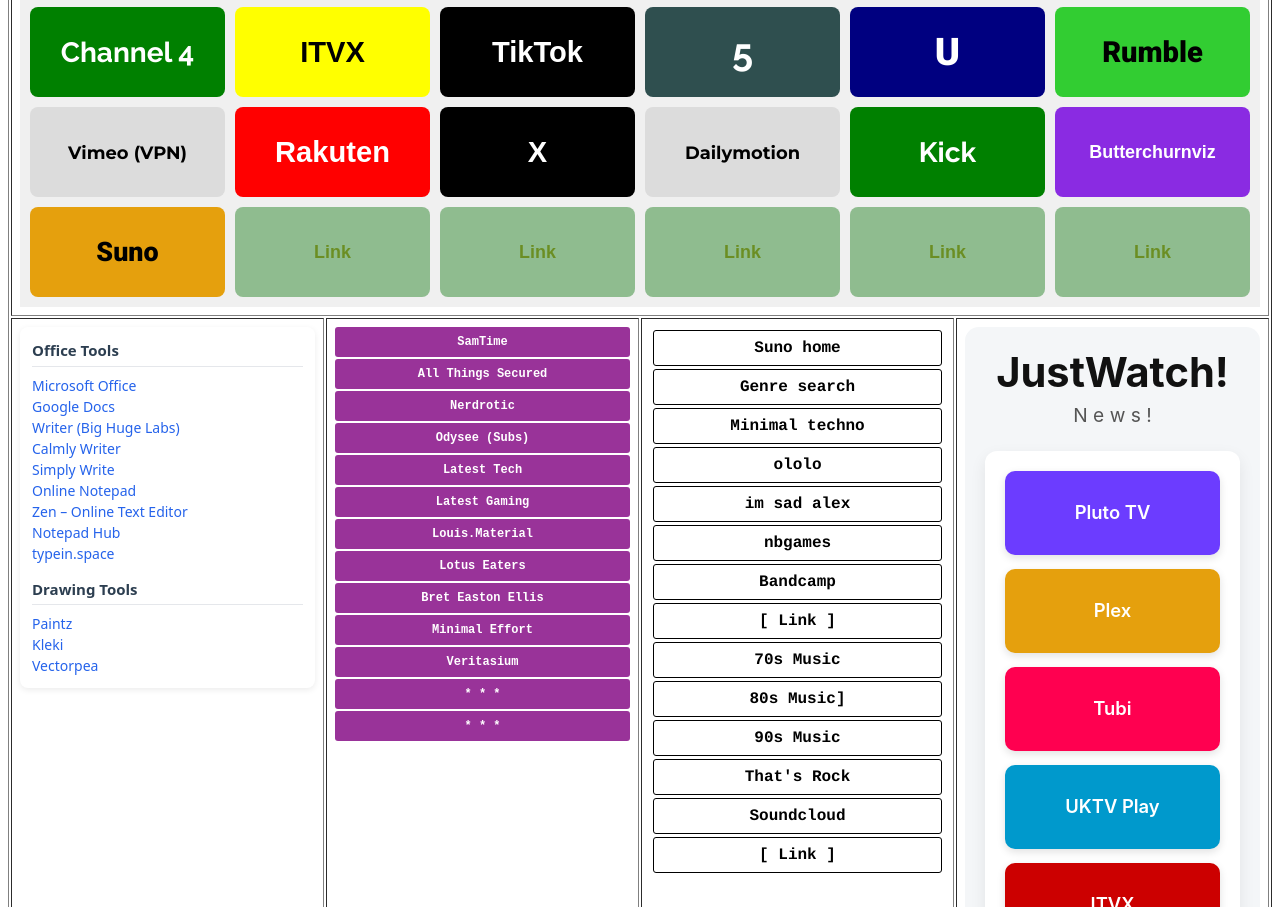
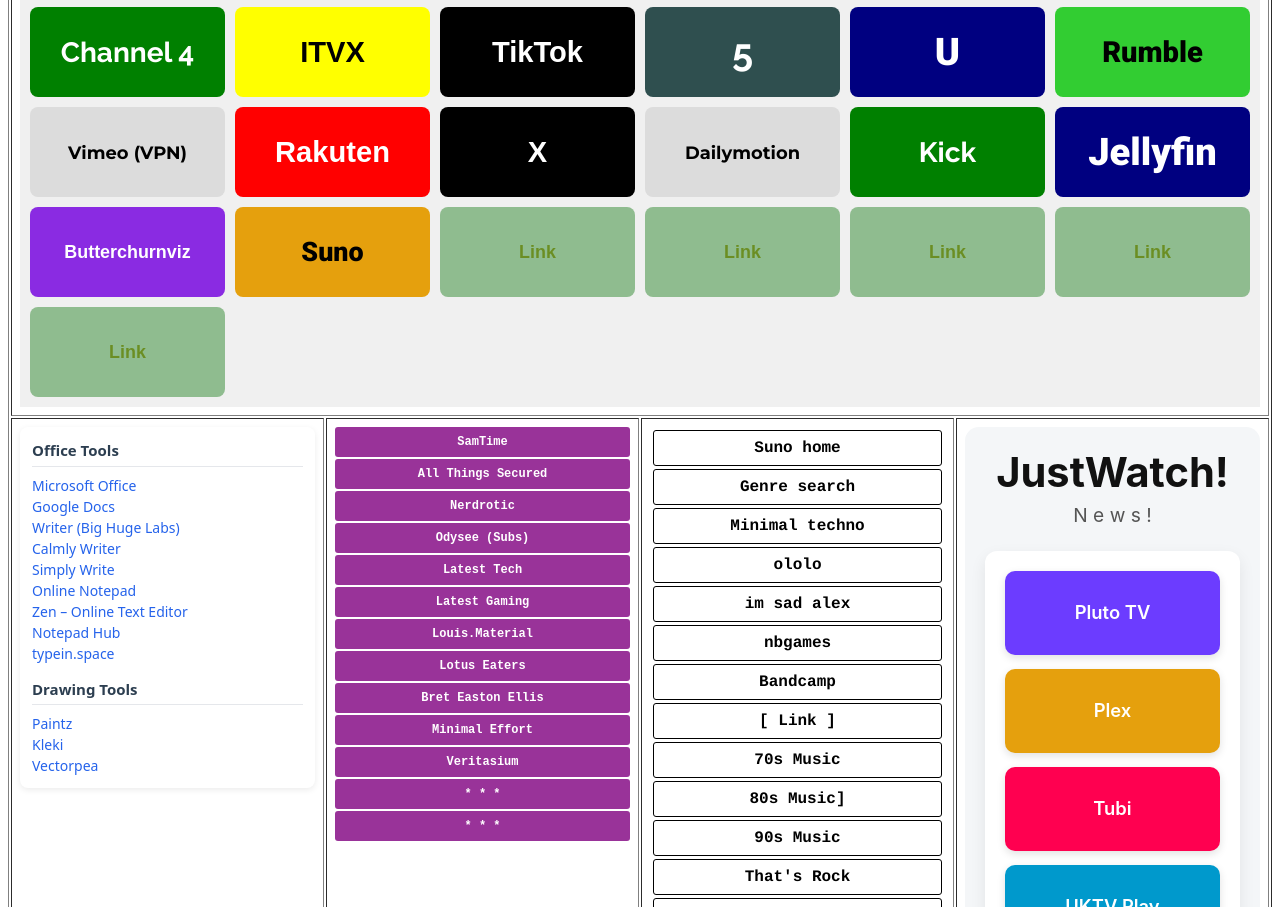
Before and after one commit to Derzzdom/derzzdom.github.io, a plain HTML site: page index.html in a window 1280 px wide. Shown: the part 910-1817 px from the top of the page. Drawn offline with nearby package versions, Linux system fonts and the light colour scheme; a web font is replaced by a local one.

Commit message:
Update index.html

```diff
--- a/index.html
+++ b/index.html
@@ -531,12 +531,14 @@
           4</a> <a href="https://www.itv.com/" target="_blank" class="csw-itvx">ITVX</a>
           <a href="https://www.tiktok.com/" target="_blank" class="csw-tiktok">TikTok</a>
           <a href="https://www.channel5.com/browse/Popular" target="_blank" class="csw-channel5">5</a>
-          <a href="https://u.co.uk/" target="_blank" class="csw-u">U</a> <a href="https://rumble.com/editor-picks" target="_blank" class="csw-rumble">Rumble</a>
+          <a href="https://u.co.uk/" target="_blank" class="csw-u">U</a>
+		  <a href="https://rumble.com/editor-picks" target="_blank" class="csw-rumble">Rumble</a>
           <a href="https://vimeo.com/watch" target="_blank" class="csw-dailymotion">Vimeo
           (VPN)</a> <a href="https://www.rakuten.tv/uk/gardens/avod-fast" target="_blank" class="csw-rakuten">Rakuten</a>
           <a href="https://x.com/home" target="_blank" class="csw-tiktok">X</a>
           <a href="https://www.dailymotion.com" target="_blank" class="csw-dailymotion">Dailymotion</a>
           <a href="https://kick.com/" target="_blank" class="csw-channel4">Kick</a>
+          <a href="http://192.168.0.100:8096/web/#/home" target="_blank" class="csw-u">Jellyfin</a>
           <a href="https://butterchurnviz.com/" target="_blank" class="csw-butterchurn">Butterchurnviz</a>
           <a href="https://suno.com" target="_blank" class="csw-plex">Suno</a>
           <a href="https://protopage.com/catnipdave#Public_/Streaming!" target="_blank" class="csw-generic-link">Link</a>
```
